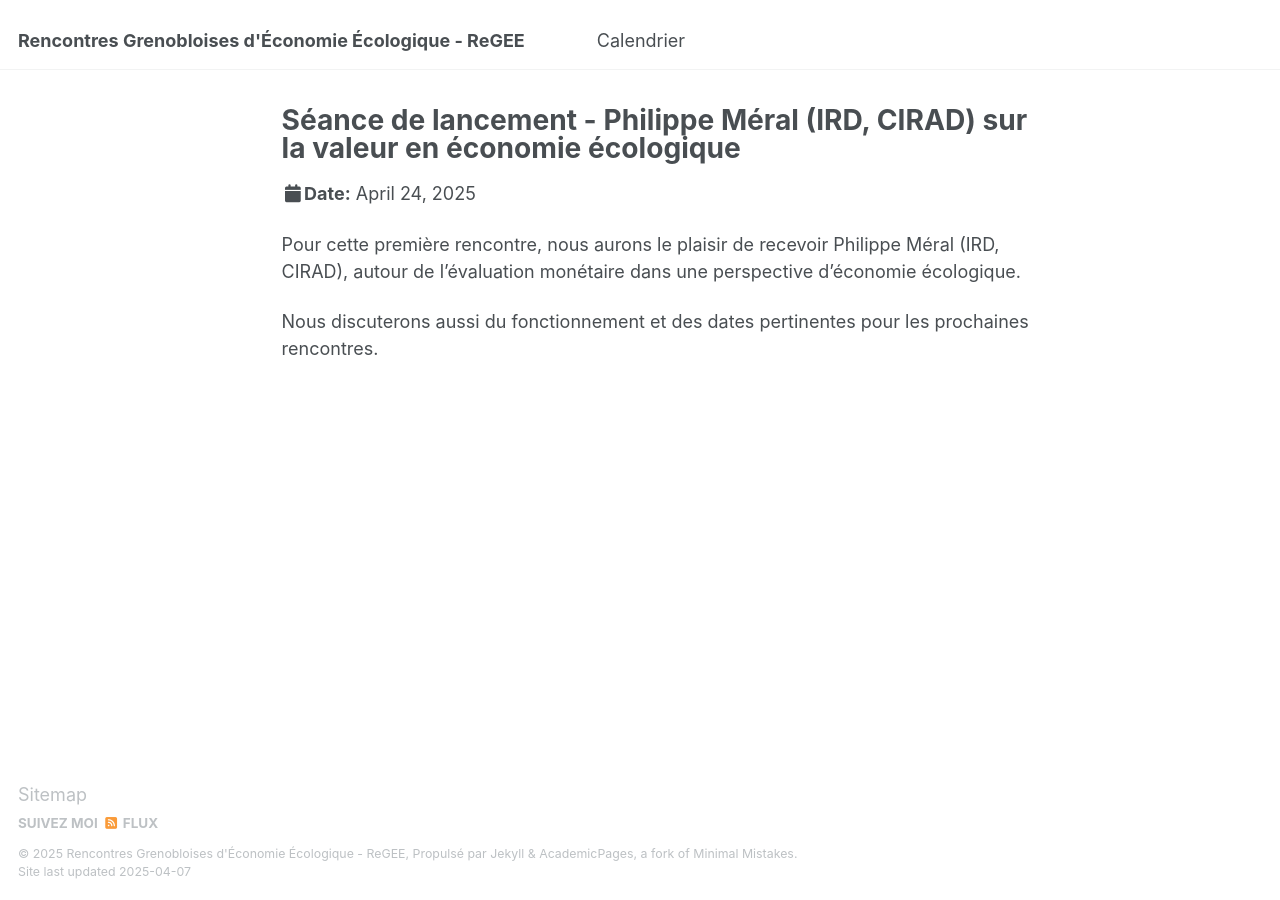
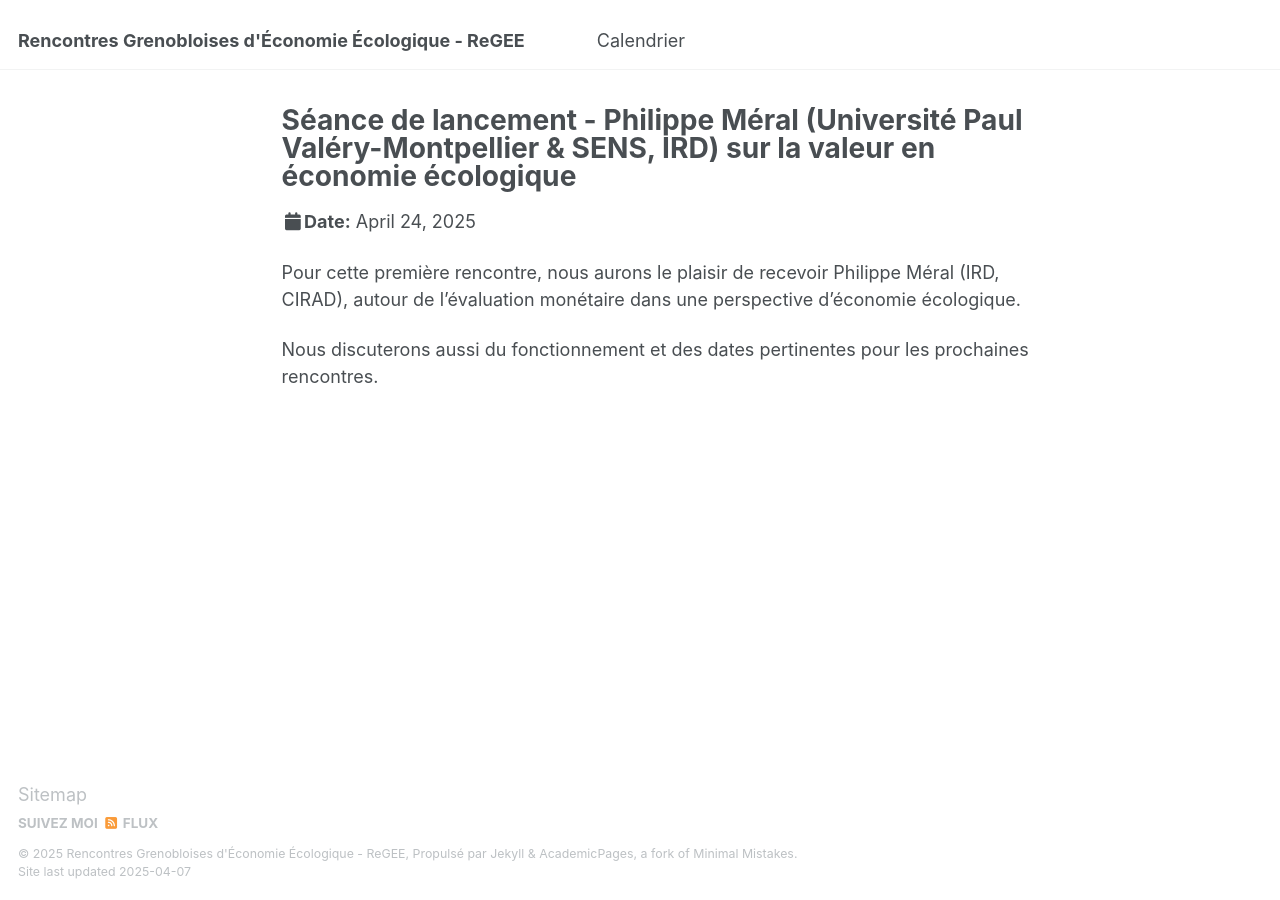
Before and after one commit to rencontres-ecol-econ/rencontres-ecol-econ.github.io, a Jekyll site: the page built from _talks/2012-03-01-talk-1.md, in a window 1280 px wide. Built offline with Jekyll 4.4.1, drawn with Linux system fonts in a browser that asks for light colours.

Commit message:
Update 2012-03-01-talk-1.md

```diff
--- a/_talks/2012-03-01-talk-1.md
+++ b/_talks/2012-03-01-talk-1.md
@@ -1,5 +1,5 @@
 ---
-title: "Séance de lancement - Philippe Méral (IRD, CIRAD) sur la valeur en économie écologique"
+title: "Séance de lancement - Philippe Méral (Université Paul Valéry-Montpellier & SENS, IRD) sur la valeur en économie écologique"
 collection: talks
 author_profile: false
 type: "Talk"
```
